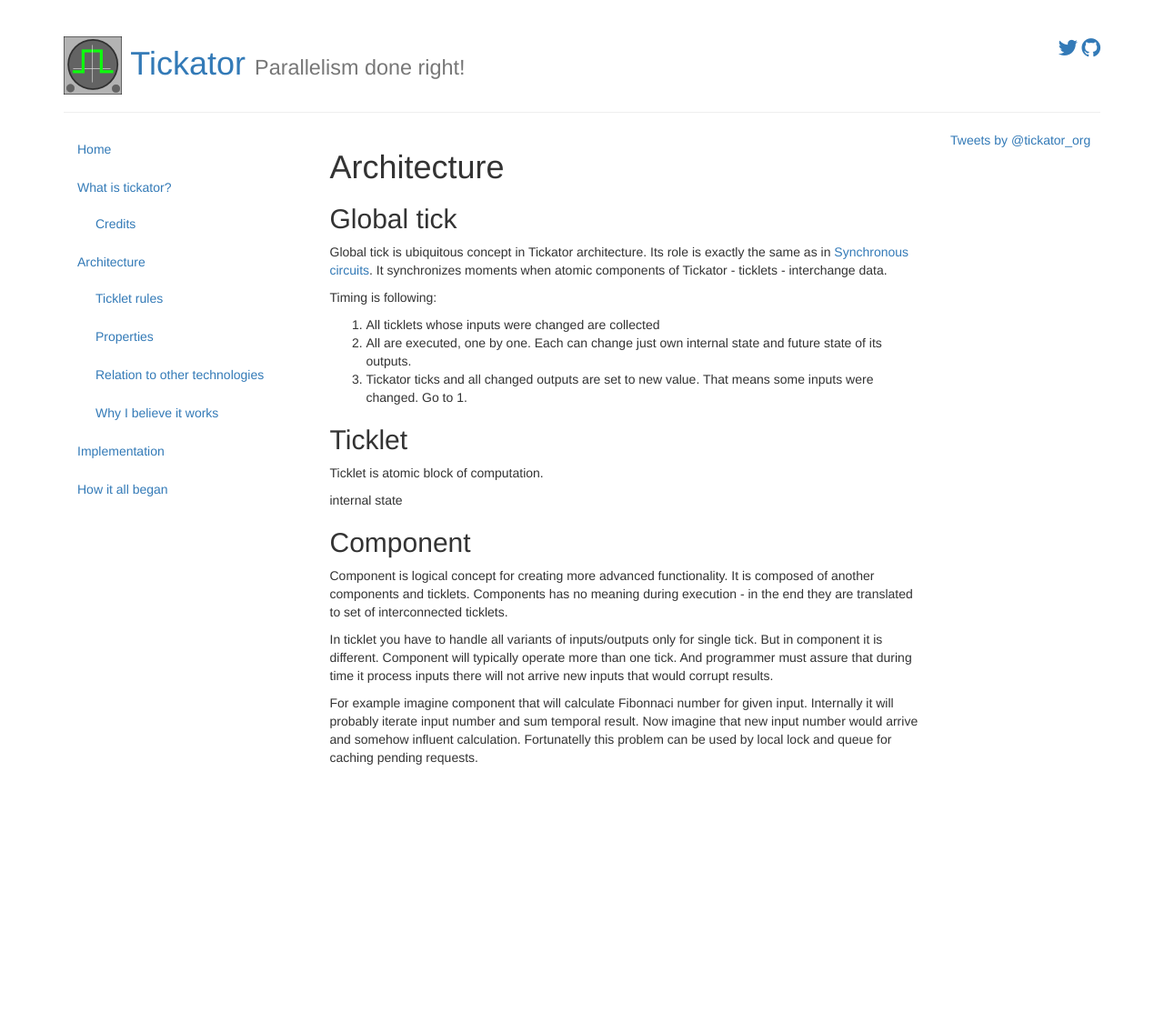
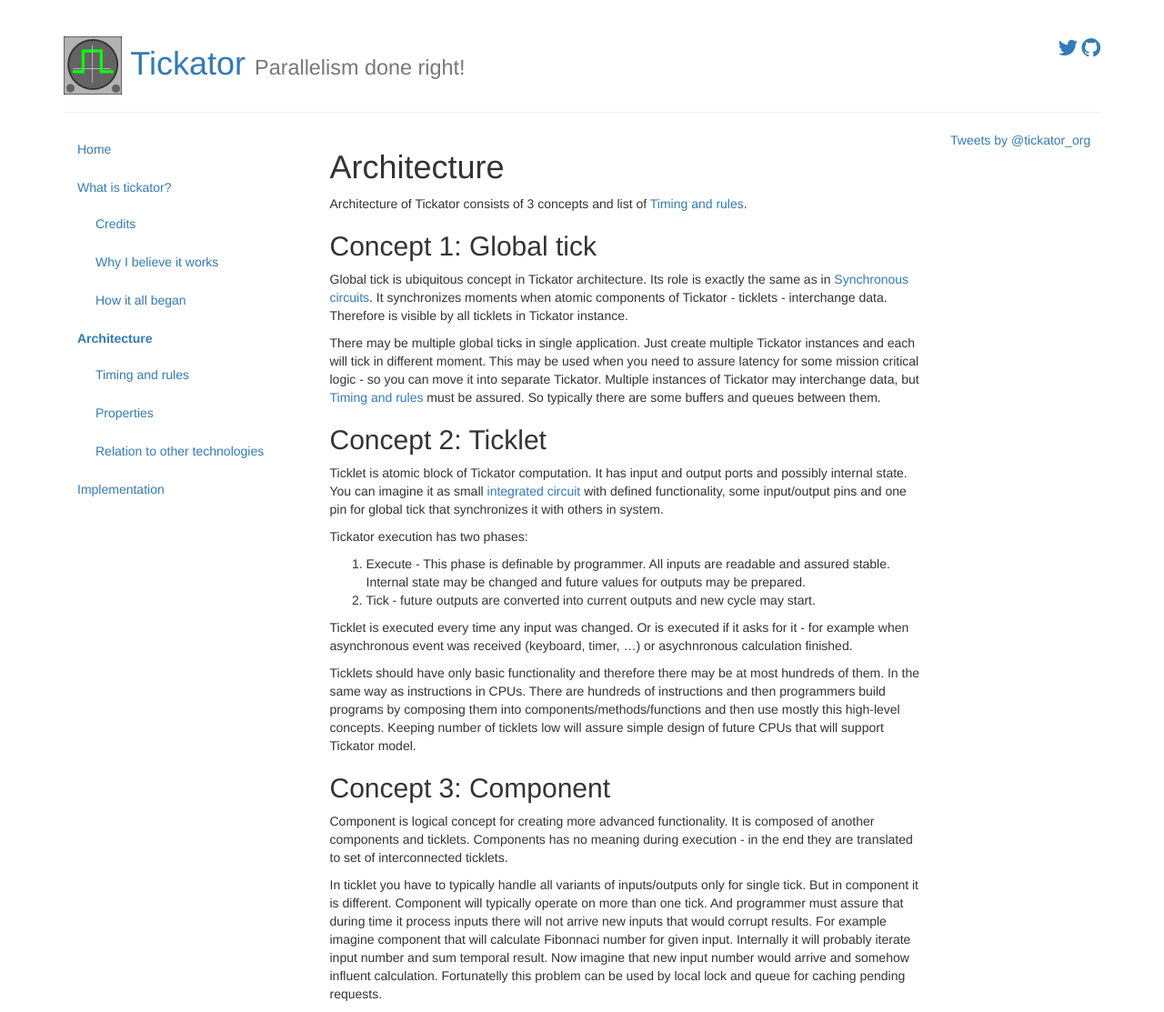
Before and after one commit to jkubos/tickator, a Jekyll site: the page built from articles/architecture.md, in a window 1280 px wide. Shown: the whole page at 91% size. Built offline with Jekyll 4.4.1, drawn with Linux system fonts in a browser that asks for light colours; nearby versions of some CDN libraries; comment, search, counter and statistics services are not loaded; before the commit the page ends 900 px from its top, so only the background shows below that.

Commit message:
New texts

```diff
--- /dev/null
+++ b/_includes/default-menu.md
@@ -0,0 +1,18 @@
+<ul class="nav nav-stacked">
+    <li><a href="/" class="{% if page.url == '/' %}currrent-page{% endif %}">Home</a></li>
+    <li><a href="/articles/what-is-tickator" class="{% if page.url == '/articles/what-is-tickator' %}currrent-page{% endif %}">What is tickator?</a>
+      <ul class="nav nav-stacked second-level">
+        <li><a href="/articles/credits" class="{% if page.url == '/articles/credits' %}currrent-page{% endif %}">Credits</a></li>
+        <li><a href="/articles/why-i-believe-it-works" class="{% if page.url == '/articles/why-i-believe-it-works' %}currrent-page{% endif %}">Why I believe it works</a></li>
+        <li><a href="/articles/how-it-began" class="{% if page.url == '/articles/how-it-began' %}currrent-page{% endif %}">How it all began</a></li>
+      </ul>
+    </li>
+    <li><a href="/articles/architecture" class="{% if page.url == '/articles/architecture' %}currrent-page{% endif %}">Architecture</a>
+      <ul class="nav nav-stacked second-level">
+        <li><a href="/articles/timing-and-rules" class="{% if page.url == '/articles/timing-and-rules' %}currrent-page{% endif %}">Timing and rules</a></li>
+        <li><a href="/articles/properties" class="{% if page.url == '/articles/properties' %}currrent-page{% endif %}">Properties</a></li>
+        <li><a href="/articles/relation-to-other-technologies" class="{% if page.url == '/articles/relation-to-other-technologies' %}currrent-page{% endif %}">Relation to other technologies</a></li>
+      </ul>
+    </li>
+    <li><a href="/articles/implementation" class="{% if page.url == '/articles/implementation' %}currrent-page{% endif %}">Implementation</a></li>
+</ul>
--- a/_layouts/default.html
+++ b/_layouts/default.html
@@ -39,24 +39,7 @@
 
       <div class="row">
         <div class="col-md-3">
-          <ul class="nav nav-stacked">
-            <li><a href="/">Home</a></li>
-            <li><a href="/articles/what-is-tickator">What is tickator?</a>
-              <ul class="nav nav-stacked second-level">
-                <li><a href="/articles/credits">Credits</a></li>
-              </ul>
-            </li>
-            <li><a href="/articles/architecture">Architecture</a>
-              <ul class="nav nav-stacked second-level">
-                <li><a href="/articles/ticklet-rules">Ticklet rules</a></li>
-                <li><a href="/articles/properties">Properties</a></li>
-                <li><a href="/articles/relation-to-other-technologies">Relation to other technologies</a></li>
-                <li><a href="/articles/why-i-believe-it-works">Why I believe it works</a></li>
-              </ul>
-            </li>
-            <li><a href="/articles/implementation">Implementation</a></li>
-            <li><a href="/articles/how-it-began">How it all began</a></li>
-          </ul>
+          {% include default-menu.md %}
         </div>
 
         <div class="col-md-7">
--- a/articles/architecture.md
+++ b/articles/architecture.md
@@ -7,30 +7,32 @@ permalink: /articles/architecture
 Architecture
 ============
 
-Global tick
------------
+Architecture of Tickator consists of 3 concepts and list of [Timing and rules](/articles/rules).
 
-Global tick is ubiquitous concept in Tickator architecture. Its role is exactly the same as in [Synchronous circuits](https://en.wikipedia.org/wiki/Synchronous_circuit). It synchronizes moments when atomic components of Tickator - ticklets - interchange data.
+Concept 1: Global tick
+----------------------
 
-Timing is following:
+Global tick is ubiquitous concept in Tickator architecture. Its role is exactly the same as in [Synchronous circuits](https://en.wikipedia.org/wiki/Synchronous_circuit). It synchronizes moments when atomic components of Tickator - ticklets - interchange data. Therefore is visible by all ticklets in Tickator instance.
 
-1.   All ticklets whose inputs were changed are collected
-2.   All are executed, one by one. Each can change just own internal state and future state of its outputs.
-3.   Tickator ticks and all changed outputs are set to new value. That means some inputs were changed. Go to 1.
+There may be multiple global ticks in single application. Just create multiple Tickator instances and each will tick in different moment. This may be used when you need to assure latency for some mission critical logic - so you can move it into separate Tickator. Multiple instances of Tickator may interchange data, but [Timing and rules](/articles/rules) must be assured. So typically there are some buffers and queues between them.
 
-Ticklet
--------
+Concept 2: Ticklet
+------------------
 
-Ticklet is atomic block of computation.
+Ticklet is atomic block of Tickator computation. It has input and output ports and possibly internal state. You can imagine it as small [integrated circuit](https://en.wikipedia.org/wiki/Integrated_circuit) with defined functionality, some input/output pins and one pin for global tick that synchronizes it with others in system.
 
-internal state
+Tickator execution has two phases:
 
+1.   Execute - This phase is definable by programmer. All inputs are readable and assured stable. Internal state may be changed and future values for outputs may be prepared.
+2.   Tick - future outputs are converted into current outputs and new cycle may start.
 
-Component
----------
+Ticklet is executed every time any input was changed. Or is executed if it asks for it - for example when asynchronous event was received (keyboard, timer, ...) or asychnronous calculation finished.
+
+Ticklets should have only basic functionality and therefore there may be at most hundreds of them. In the same way as instructions in CPUs. There are hundreds of instructions and then programmers build programs by composing them into components/methods/functions and then use mostly this high-level concepts. Keeping number of ticklets low will assure simple design of future CPUs that will support Tickator model.
+
+Concept 3: Component
+--------------------
 
 Component is logical concept for creating more advanced functionality. It is composed of another components and ticklets. Components has no meaning during execution - in the end they are translated to set of interconnected ticklets.
 
-In ticklet you have to handle all variants of inputs/outputs only for single tick. But in component it is different. Component will typically operate more than one tick. And programmer must assure that during time it process inputs there will not arrive new inputs that would corrupt results.
-
-For example imagine component that will calculate Fibonnaci number for given input. Internally it will probably iterate input number and sum temporal result. Now imagine that new input number would arrive and somehow influent calculation. Fortunatelly this problem can be used by local lock and queue for caching pending requests.
+In ticklet you have to typically handle all variants of inputs/outputs only for single tick. But in component it is different. Component will typically operate on more than one tick. And programmer must assure that during time it process inputs there will not arrive new inputs that would corrupt results.  For example imagine component that will calculate Fibonnaci number for given input. Internally it will probably iterate input number and sum temporal result. Now imagine that new input number would arrive and somehow influent calculation. Fortunatelly this problem can be used by local lock and queue for caching pending requests.
--- a/css/main.scss
+++ b/css/main.scss
@@ -16,3 +16,7 @@
 .second-level {
   padding-left:20px;
 }
+
+.currrent-page {
+    font-weight: bolder;
+}
```
Also changed, not shown: articles/how-it-began.md (+1 -1 lines), articles/timing-and-rules.md (added, +36 -0 lines), articles/timing.md (renamed from articles/ticklet-rules.md, +11 -4 lines).
